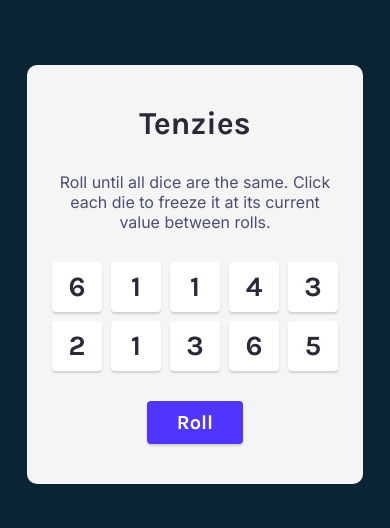
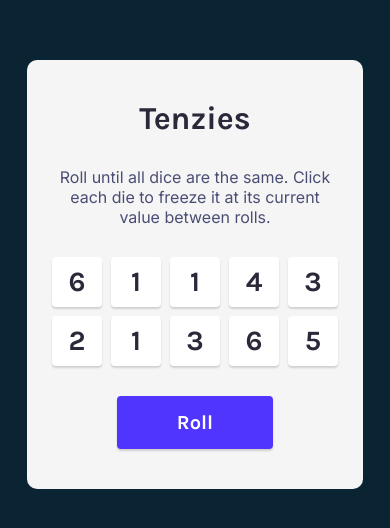
Before and after one commit to nathansoussana/tenzies, a React (Vite) app: page / in a window 390 px wide. Shown: the part 148-676 px from the top of the page. Built offline with nearby package versions, Linux system fonts and the light colour scheme.

Commit message:
Made button bigger on mobile

```diff
--- a/src/css/styles.css
+++ b/src/css/styles.css
@@ -87,6 +87,9 @@ main {
   .dice-container {
     grid-gap: 9px;
   }
+  .btn {
+    padding: 15px 60px;
+  }
 }
 
 /*# sourceMappingURL=styles.css.map */
--- a/src/css/styles.sass
+++ b/src/css/styles.sass
@@ -96,3 +96,6 @@ main
 
   .dice-container
     grid-gap: 9px
+
+  .btn
+    padding: 15px 60px
```
Also changed, not shown: 1 other file (tests, documents, lock files or other folders).
